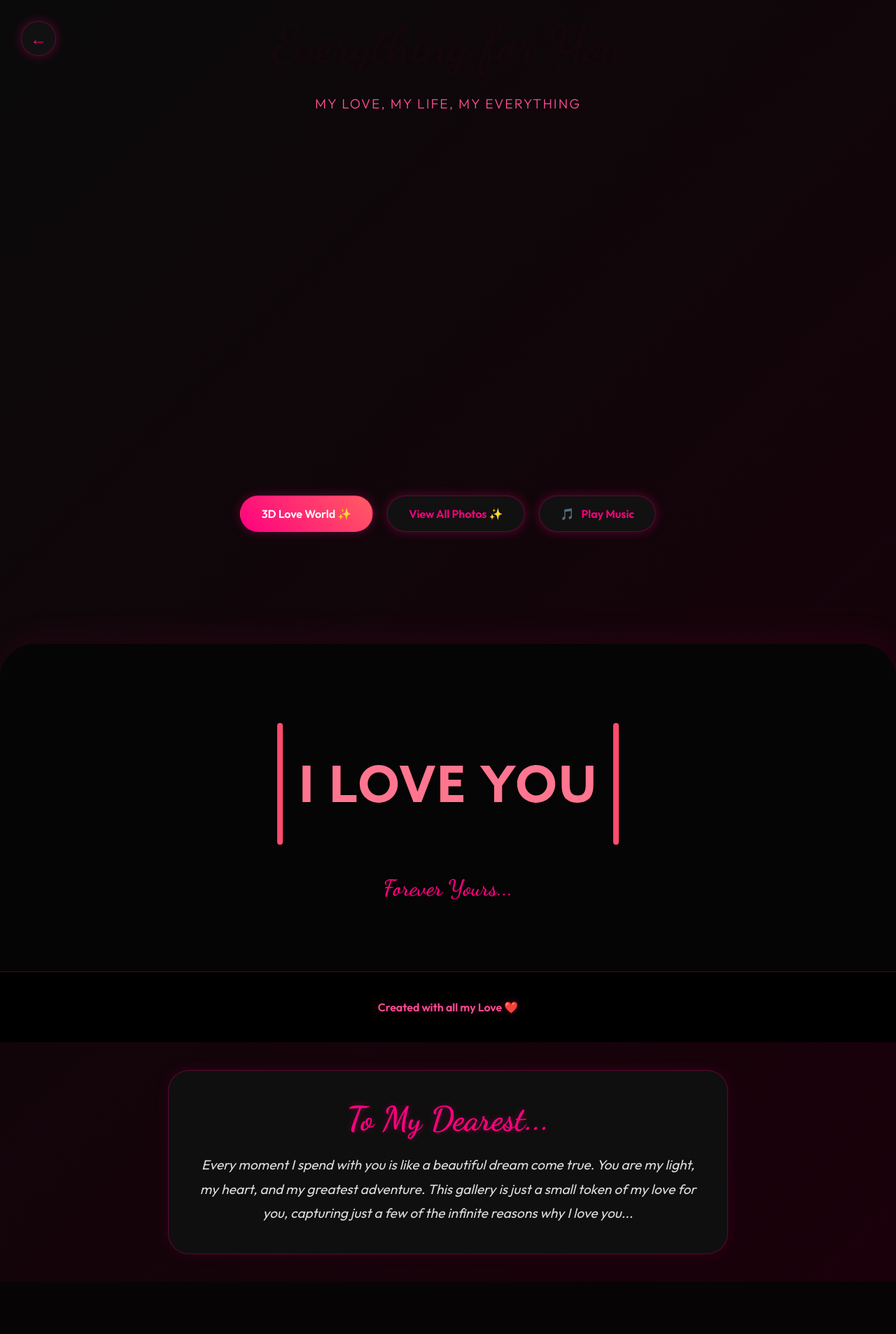
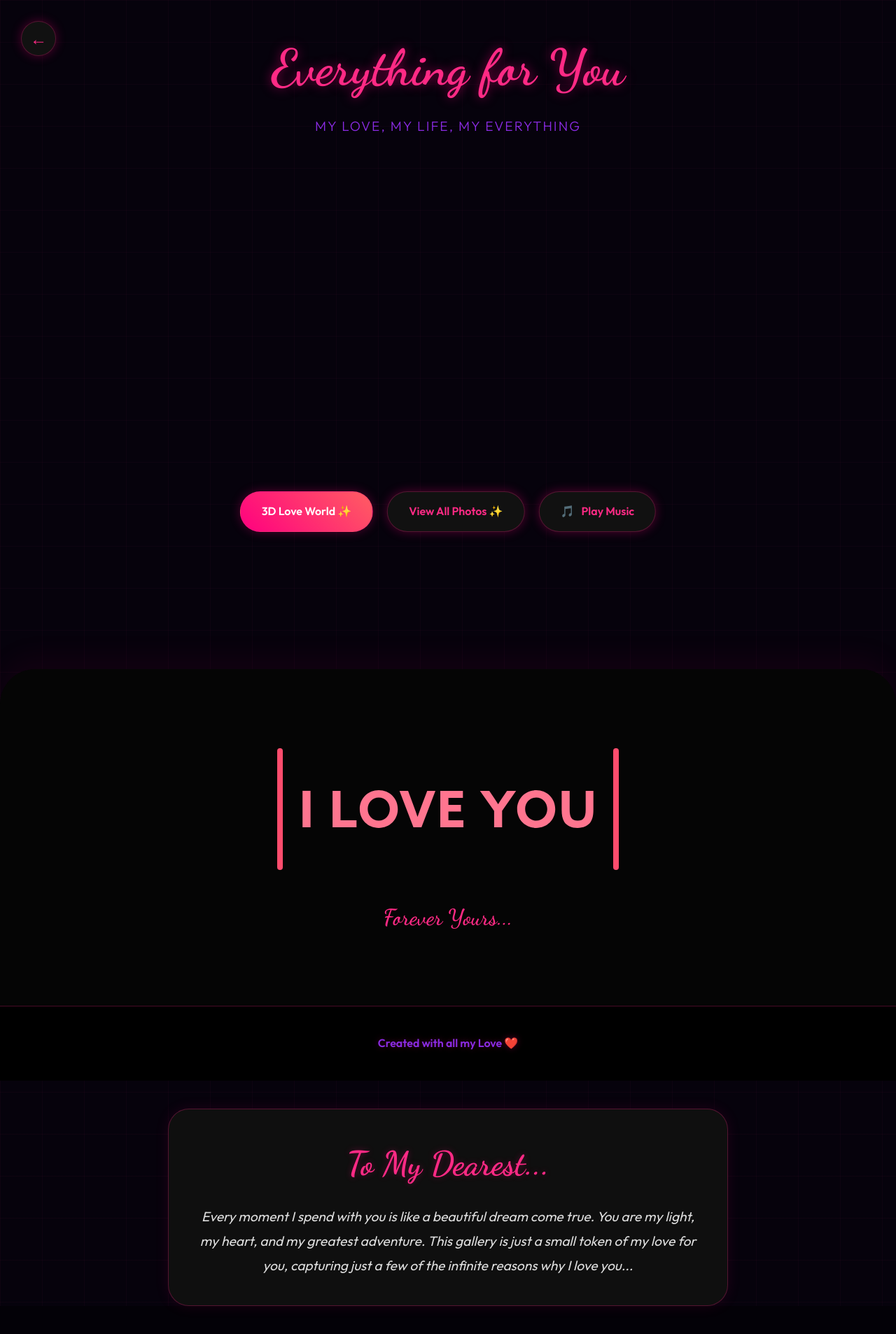
Before and after one commit to reado-2026/LAWF, a Django app: page /she/ in a window 1280 px wide. Shown: the whole page at 70% size. Before the commit the page ends 1832 px from the top, so only its background shows below. Run offline with Django 5.2, Linux system fonts and the light colour scheme; some libraries are stand-ins or nearby versions.

Commit message:
design: unify dark romantic theme with rich glowing pinks, amethyst violets, warm golds, and animated ambient radial blobs

```diff
--- a/main/static/main/style.css
+++ b/main/static/main/style.css
@@ -1,19 +1,23 @@
 @import url('https://fonts.googleapis.com/css2?family=Dancing+Script:wght@600;700&family=Outfit:wght@300;400;600;700&family=Quicksand:wght@300;400;500;600;700&display=swap');
 
 :root {
-  --primary: #ff007f; /* Neon Rose */
-  --primary-light: #ff4d94;
-  --primary-dark: #cc0066;
-  --secondary: #2d0015;
-  --bg-color: #0a0a0a; /* Deep Black */
-  --text-main: #f0f0f0;
-  --text-muted: #b0b0b0;
+  --primary: #ff2a85; /* Glowing Neon Rose */
+  --primary-light: #ff6ea7; /* Delicate Pink Rose */
+  --primary-dark: #d60062; /* Raspberry Magenta */
+  --secondary: #8a2be2; /* Amethyst Violet */
+  --secondary-light: #b066ff; /* Lavender Dream */
+  --secondary-dark: #4d0099;
+  --bg-color: #06020c; /* Deep Galactic Indigo */
+  --text-main: #f5f2f7;
+  --text-muted: #a39bb0;
   --white: #ffffff;
-  --glass: rgba(20, 20, 20, 0.8);
-  --glass-border: rgba(255, 0, 127, 0.3);
-  --shadow-soft: 0 0 15px rgba(255, 0, 127, 0.2);
-  --shadow-strong: 0 0 30px rgba(255, 0, 127, 0.4);
-  --neon-glow: 0 0 10px rgba(255, 0, 127, 0.5), 0 0 20px rgba(255, 0, 127, 0.3);
+  --glass: rgba(12, 6, 20, 0.82); /* Deep Amethyst Glass */
+  --glass-border: rgba(255, 42, 133, 0.28); /* Glowing Border */
+  --shadow-soft: 0 8px 32px 0 rgba(255, 42, 133, 0.18);
+  --shadow-strong: 0 0 30px rgba(255, 42, 133, 0.45), 0 0 50px rgba(138, 43, 226, 0.3);
+  --neon-glow: 0 0 10px rgba(255, 42, 133, 0.6), 0 0 25px rgba(138, 43, 226, 0.4);
+  --accent: #ffd700; /* Warm Candlelight Gold */
+  --gold-glow: 0 0 15px rgba(255, 215, 0, 0.4);
 }
 
 * {
@@ -24,7 +28,7 @@
 
 html {
   scroll-behavior: smooth;
-  background-color: #000;
+  background-color: #030107;
 }
 
 ::selection {
@@ -36,9 +40,9 @@ body {
   font-family: 'Outfit', sans-serif;
   background-color: var(--bg-color);
   background-image:
-    linear-gradient(rgba(255, 0, 127, 0.05) 1px, transparent 1px),
-    linear-gradient(90deg, rgba(255, 0, 127, 0.05) 1px, transparent 1px);
-  background-size: 50px 50px;
+    linear-gradient(rgba(255, 42, 133, 0.03) 1px, transparent 1px),
+    linear-gradient(90deg, rgba(255, 42, 133, 0.03) 1px, transparent 1px);
+  background-size: 60px 60px;
   color: var(--text-main);
   line-height: 1.6;
   overflow-x: hidden;
@@ -57,39 +61,40 @@ body {
 
 .blob {
   position: absolute;
-  filter: blur(80px);
-  opacity: 0.4;
+  filter: blur(100px);
+  opacity: 0.5;
   border-radius: 50%;
-  animation: float 20s infinite alternate;
+  animation: float 25s infinite alternate ease-in-out;
 }
 
 .blob-1 {
-  width: 500px;
-  height: 500px;
-  background-color: #3d001a;
+  width: 600px;
+  height: 600px;
+  background: radial-gradient(circle, rgba(255, 42, 133, 0.18) 0%, rgba(255, 42, 133, 0) 70%);
   top: -10%;
   left: -10%;
 }
 
 .blob-2 {
-  width: 600px;
-  height: 600px;
-  background-color: #1a000d;
+  width: 700px;
+  height: 700px;
+  background: radial-gradient(circle, rgba(138, 43, 226, 0.18) 0%, rgba(138, 43, 226, 0) 70%);
   bottom: -10%;
   right: -10%;
 }
 
 .blob-3 {
-  width: 400px;
-  height: 400px;
-  background-color: #4d0026;
-  top: 40%;
+  width: 500px;
+  height: 500px;
+  background: radial-gradient(circle, rgba(255, 215, 0, 0.08) 0%, rgba(255, 215, 0, 0) 70%);
+  top: 35%;
   right: 15%;
 }
 
 @keyframes float {
-  from { transform: translate(0, 0) scale(1); }
-  to { transform: translate(50px, 30px) scale(1.1); }
+  0% { transform: translate(0, 0) scale(1) rotate(0deg); }
+  50% { transform: translate(60px, 40px) scale(1.1) rotate(180deg); }
+  100% { transform: translate(-30px, 20px) scale(0.95) rotate(360deg); }
 }
 
 /* Navbar */
--- a/main/templates/main/she.html
+++ b/main/templates/main/she.html
@@ -15,15 +15,20 @@
         href="https://fonts.googleapis.com/css2?family=Dancing+Script:wght@600;700&family=Outfit:wght@300;400;600&family=Quicksand:wght@300;600&display=swap"
         rel="stylesheet">
 
+    <!-- Link to main style.css for unified background styling and variables -->
+    <link rel="stylesheet" href="{% static 'main/style.css' %}" />
     <style>
         :root {
-            --primary: #ff007f;
-            --secondary: #ff4d94;
-            --accent: #ff80bf;
-            --glass: rgba(15, 15, 15, 0.85);
-            --glass-border: rgba(255, 0, 127, 0.3);
-            --text-dark: #f0f0f0;
-            --bg-dark: #050505;
+            --primary: #ff2a85;
+            --primary-light: #ff6ea7;
+            --primary-dark: #d60062;
+            --secondary: #8a2be2;
+            --secondary-light: #b066ff;
+            --accent: #ffd700;
+            --glass: rgba(12, 6, 20, 0.82);
+            --glass-border: rgba(255, 42, 133, 0.28);
+            --text-dark: #f5f2f7;
+            --bg-dark: #06020c;
         }
 
         * {
@@ -33,7 +38,11 @@
         }
 
         body {
-            background: linear-gradient(135deg, #0a0a0a 0%, #1a000a 100%);
+            background-color: var(--bg-color);
+            background-image:
+              linear-gradient(rgba(255, 42, 133, 0.03) 1px, transparent 1px),
+              linear-gradient(90deg, rgba(255, 42, 133, 0.03) 1px, transparent 1px);
+            background-size: 60px 60px;
             min-height: 100vh;
             font-family: 'Outfit', sans-serif;
             overflow-x: hidden;
@@ -255,6 +264,13 @@
 </head>
 
 <body>
+    <!-- Background Blobs -->
+    <div class="background-blobs">
+        <div class="blob blob-1"></div>
+        <div class="blob blob-2"></div>
+        <div class="blob blob-3"></div>
+    </div>
+
     <div class="bg-elements" id="bg-elements"></div>
 
     <a href="{% url 'home' %}" class="back-btn">←</a>
```
Also changed, not shown: main/templates/main/gallery.html (+22 -6 lines), main/templates/main/index.html (+23 -10 lines), main/templates/main/love_3d.html (+26 -23 lines).
